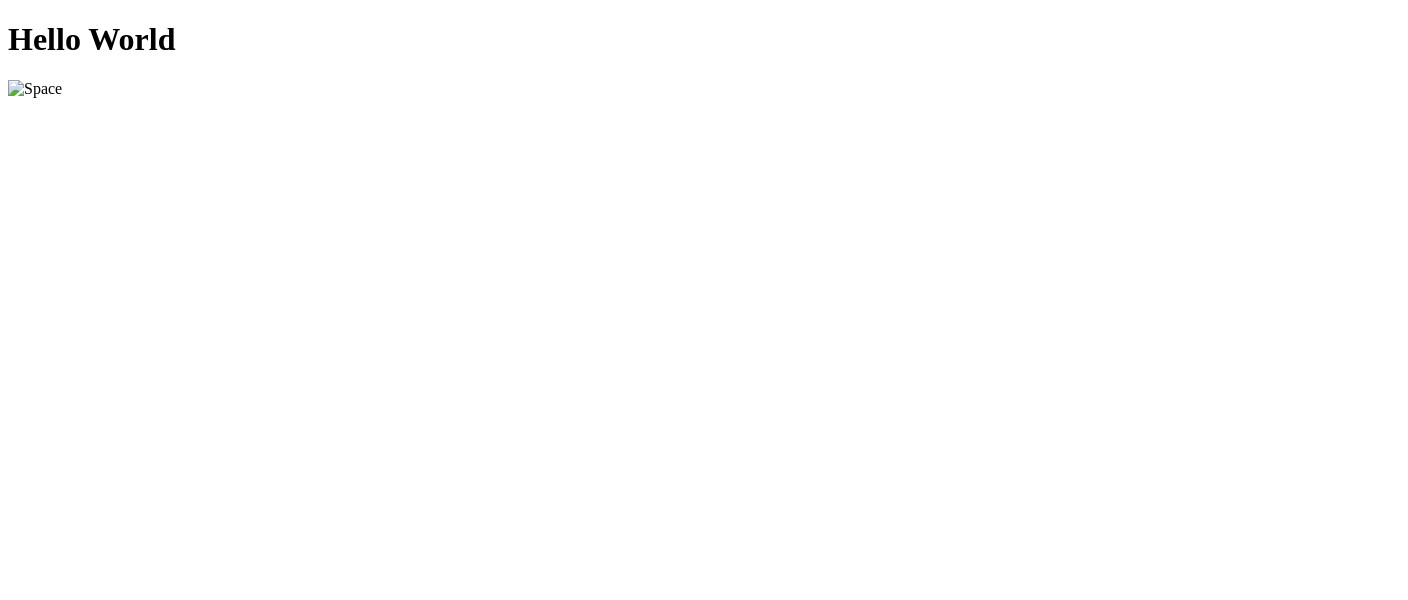
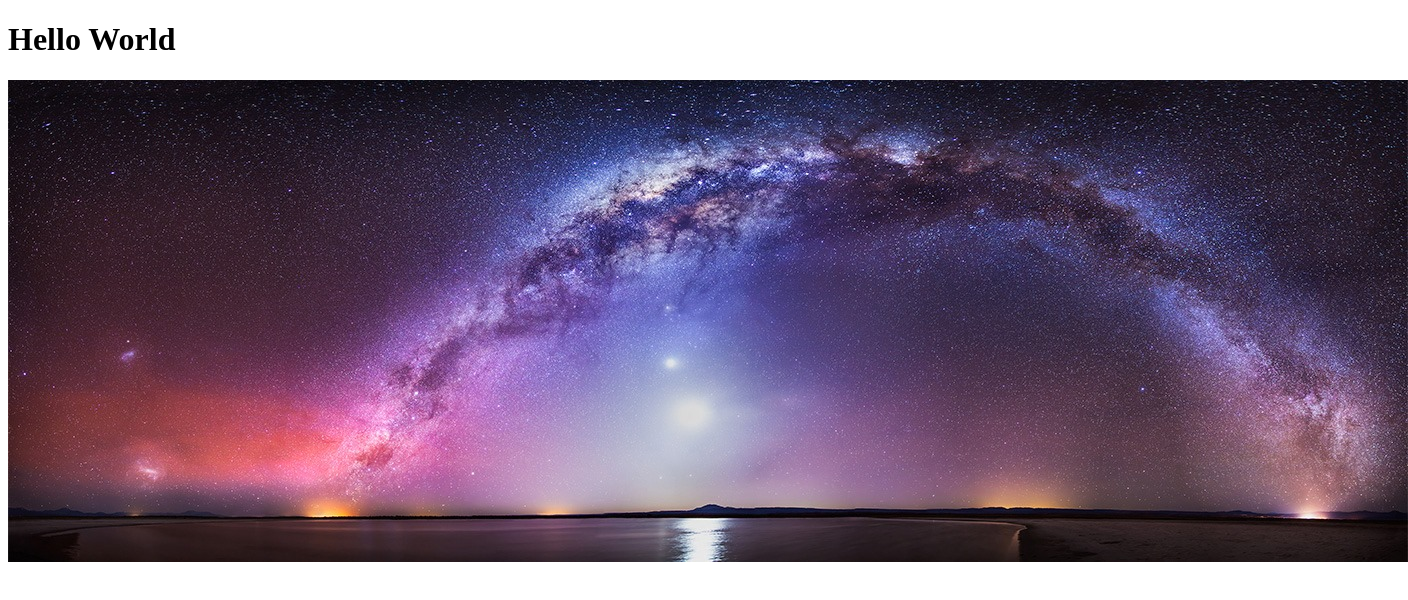
Before and after one commit to stanto85/stanto85.github.io, a plain HTML site: page index.html in a window 1280 px wide. Shown: the whole page, 1408 px wide, since content can reach past the window. Drawn offline with Linux system fonts and the light colour scheme.

Commit message:
picture fix

```diff
--- a/index.html
+++ b/index.html
@@ -2,6 +2,6 @@
 <html>
 <body>
 <h1>Hello World</h1>
-<p><img src="img/space.jpg" alt="Space" /></p>
+<p><img src="space.jpg" alt="Space" /></p>
 </body>
 </html>
```
